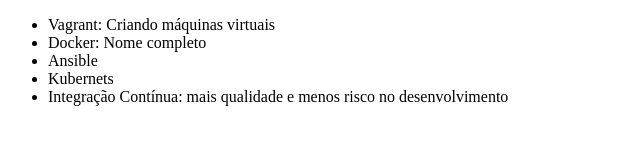
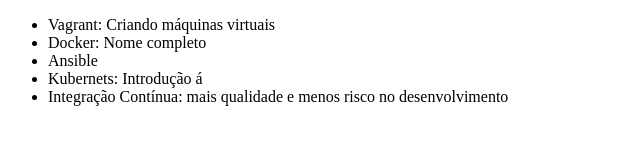
Before and after one commit to l-gustavo-barbosa/alura-git, a plain HTML site: page index.html in a window 1280 px wide. Shown: the full height of the page, 0-640 px from the left. Drawn offline with Linux system fonts and the light colour scheme.

Commit message:
kubernetes

```diff
--- a/index.html
+++ b/index.html
@@ -9,7 +9,7 @@
         <li>Vagrant: Criando máquinas virtuais</li>
         <li>Docker: Nome completo</li>
         <li>Ansible</li>
-        <li>Kubernets</li>
+        <li>Kubernets: Introdução á</li>
         <li>Integração Contínua: mais qualidade e menos risco no desenvolvimento</li>
     </ul>
 </body>
```
